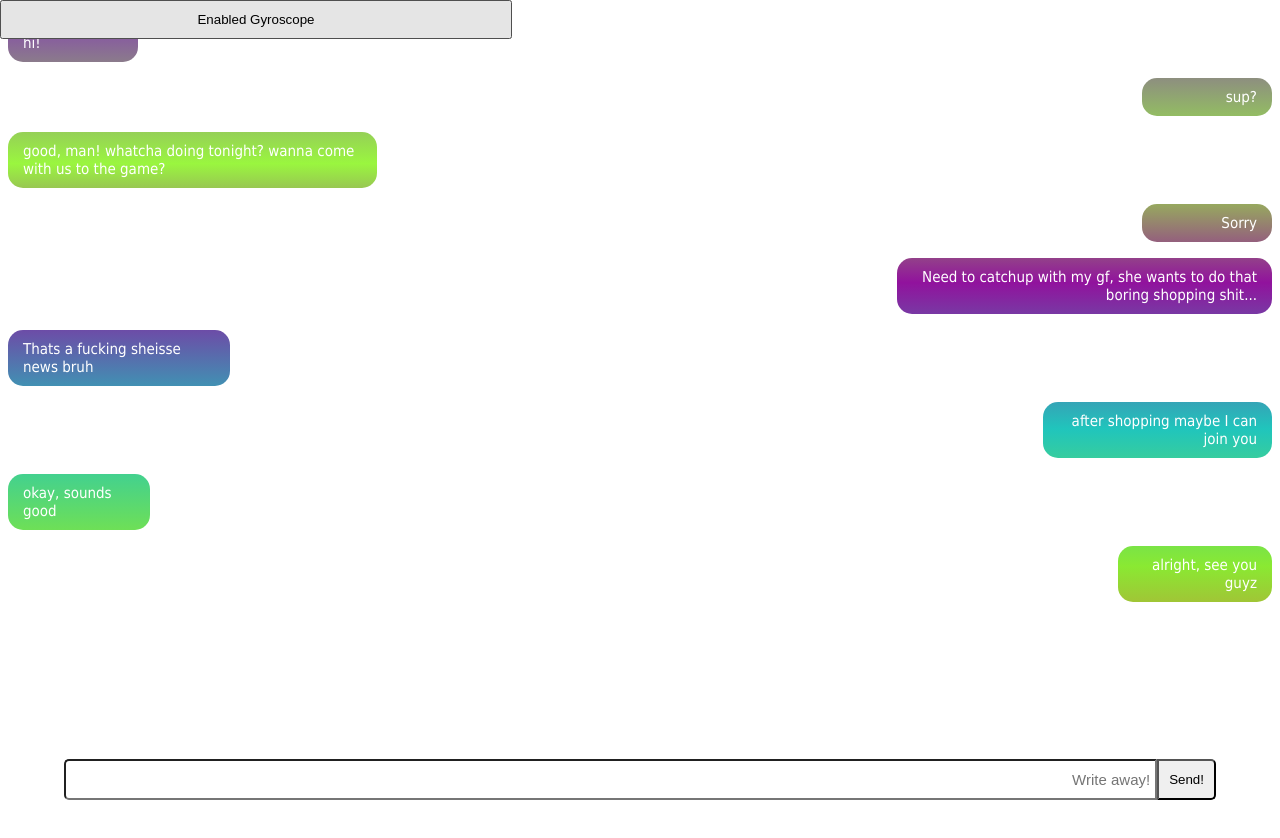
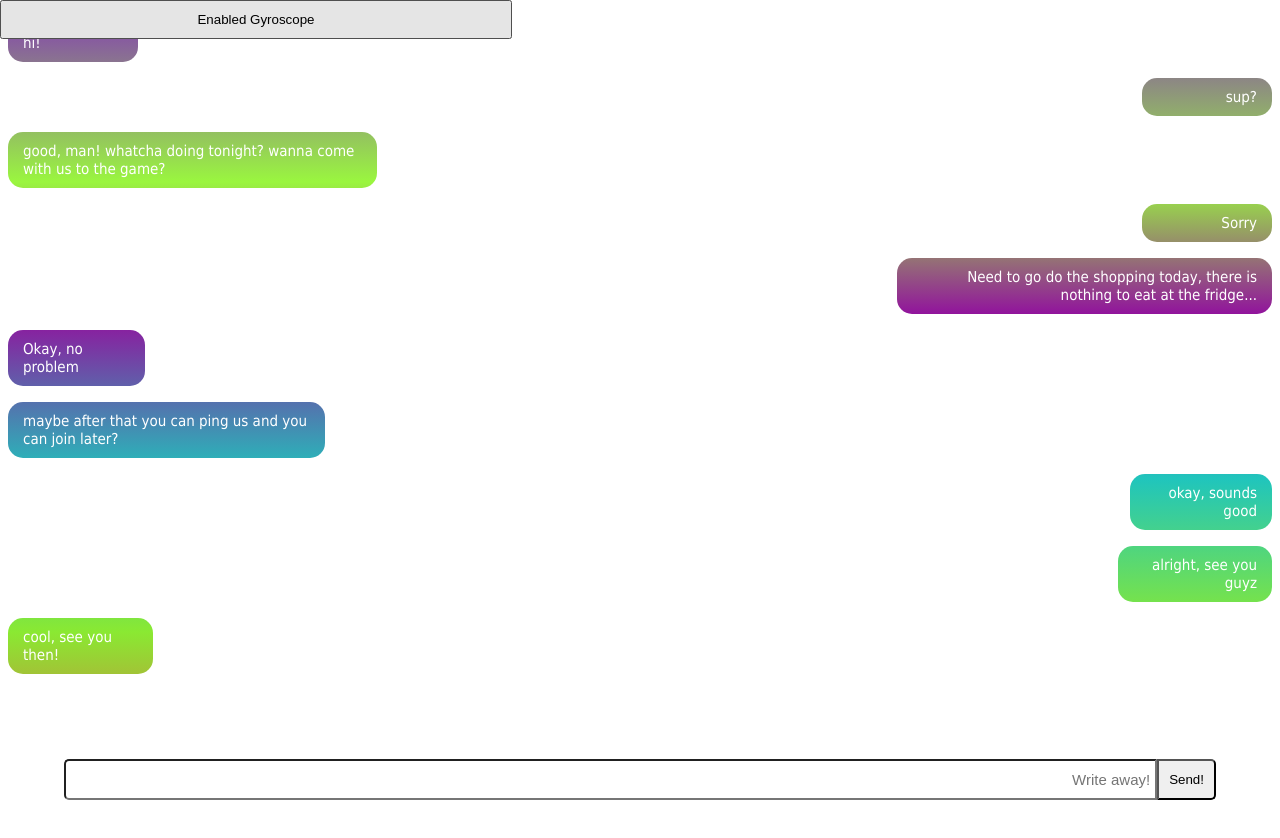
Before and after one commit to gokhanipek/cool-insta-gradient-bg, a React (Vite) app: page / in a window 1280 px wide. Shown: the top 838 px of the page. Built offline with nearby package versions, Linux system fonts and the light colour scheme.

Commit message:
texts update

```diff
--- a/src/App.jsx
+++ b/src/App.jsx
@@ -22,23 +22,27 @@
   },
   {
     sender: 'right',
-    text: 'Need to catchup with my gf, she wants to do that boring shopping shit...',
+    text: 'Need to go do the shopping today, there is nothing to eat at the fridge...',
   },
   {
     sender: 'left',
-    text: 'Thats a fucking sheisse news bruh',
+    text: 'Okay, no problem',
+  },
+  {
+    sender: 'left',
+    text: 'maybe after that you can ping us and you can join later?',
   },
   {
     sender: 'right',
-    text: 'after shopping maybe I can join you',
-  },
-  {
-    sender: 'left',
     text: 'okay, sounds good',
   },
   {
     sender: 'right',
     text: 'alright, see you guyz ',
+  },
+  {
+    sender: 'left',
+    text: 'cool, see you then!',
   },
 ];
 
```
